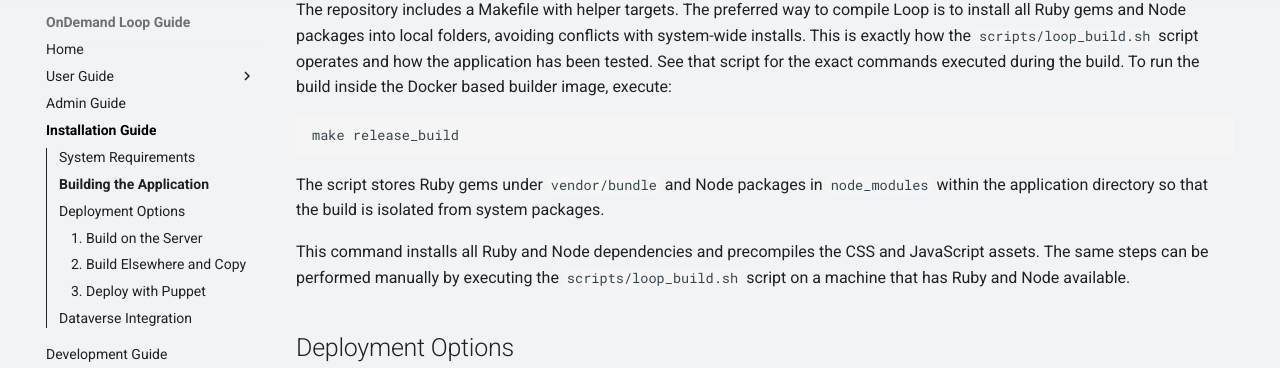
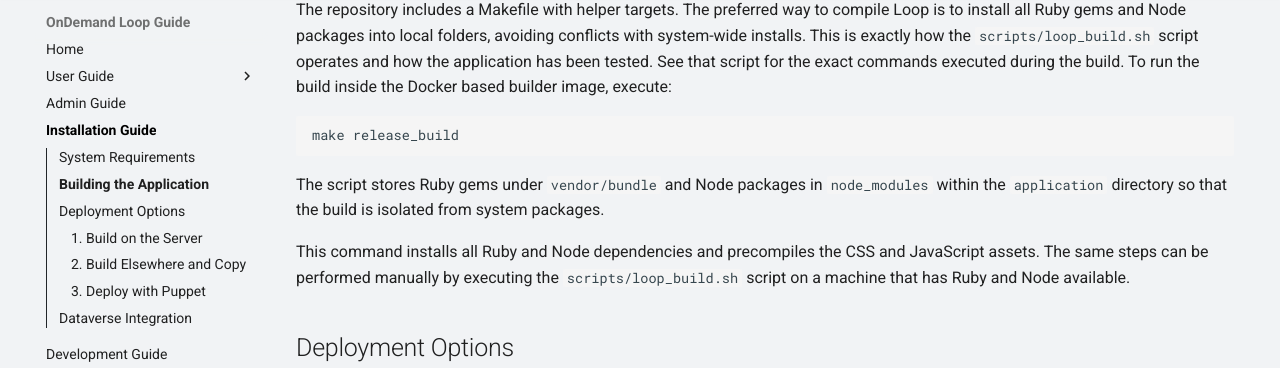
Before and after one commit to theam/aday-ondemand-loop, an MkDocs documentation site: the page built from docs/guide/content/installation.md, in a window 1280 px wide and 900 px high, scrolled down 542 px. Shown: the part 85-453 px from the top of the window. Built offline with MkDocs 1.6.1 and Material for MkDocs 9.7.7, drawn with Linux system fonts in a browser that asks for light colours.

````diff
--- a/docs/guide/content/installation.md
+++ b/docs/guide/content/installation.md
@@ -28,7 +28,7 @@ make release_build
 ```
 
 The script stores Ruby gems under `vendor/bundle` and Node packages in
-`node_modules` within the application directory so that the build is isolated
+`node_modules` within the `application` directory so that the build is isolated
 from system packages.
 
 This command installs all Ruby and Node dependencies and precompiles the CSS and
````
